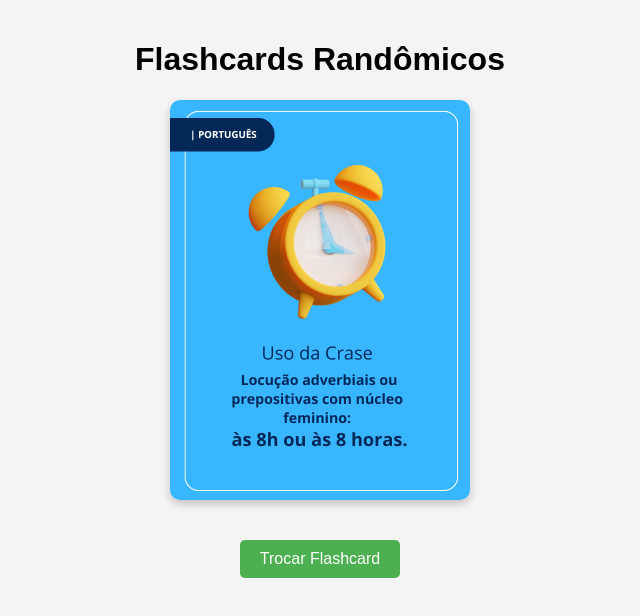
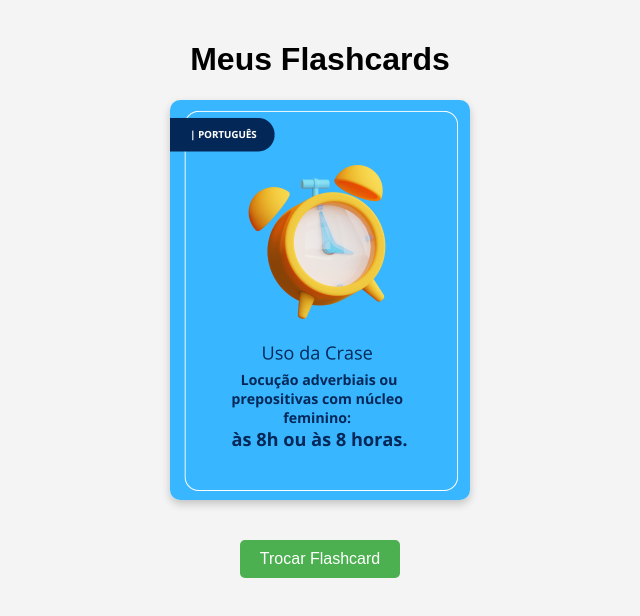
Before and after one commit to smoovelofy/flashcards, a plain HTML site: page index.html in a window 1280 px wide. Shown: the whole page, without its empty margins (320-960 px from the left). Drawn offline with Linux system fonts and the light colour scheme.

Commit message:
Update index.html

```diff
--- a/index.html
+++ b/index.html
@@ -45,7 +45,7 @@
     </style>
 </head>
 <body>
-    <h1>Flashcards Randômicos</h1>
+    <h1>Meus Flashcards</h1>
     <div id="flashcard">
         <img id="flashcardImage" src="https://smoovelofy.github.io/flashcards/1.png" alt="Flashcard">
     </div>
```
